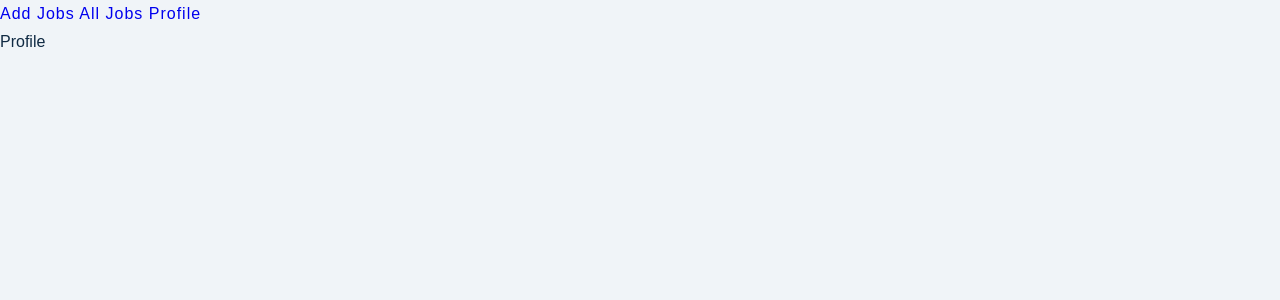
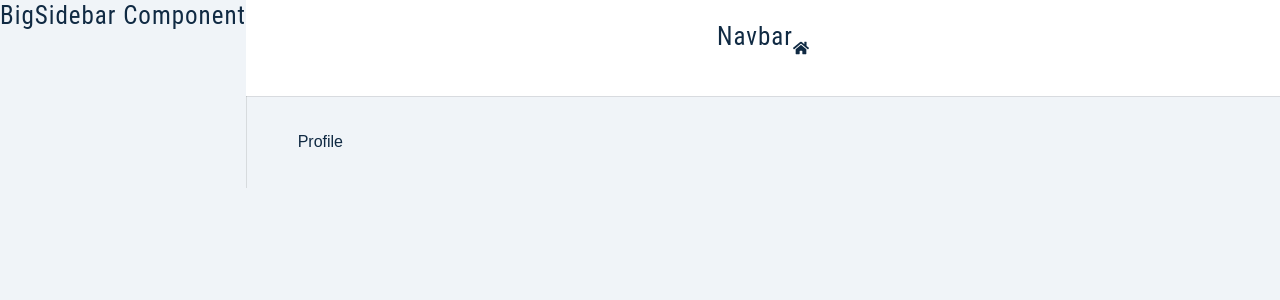
Before and after one commit to Rafael-Nicolau/MERN-Jobify, a React (Create React App) app in the folder client/: page /profile in a window 1280 px wide. Shown: the top 300 px of the page. Built offline with nearby package versions, Linux system fonts and the light colour scheme; sample sign-in values are in the browser's storage.

Commit message:
Create Navbar components and small adjustments

```diff
--- a/client/package.json
+++ b/client/package.json
@@ -11,6 +11,7 @@
     "normalize.css": "^8.0.1",
     "react": "^18.1.0",
     "react-dom": "^18.1.0",
+    "react-icons": "^4.4.0",
     "react-router-dom": "^6.3.0",
     "react-scripts": "5.0.1",
     "styled-components": "^5.3.5",
--- a/client/src/App.js
+++ b/client/src/App.js
@@ -1,5 +1,5 @@
 import { BrowserRouter, Routes, Route } from "react-router-dom";
-import { Register, Error, Landing } from "./pages";
+import { Register, Error, Landing, ProtectedRoute } from "./pages";
 import {
   Stats,
   SharedLayout,
@@ -11,7 +11,14 @@
   return (
     <BrowserRouter>
       <Routes>
-        <Route path="/" element={<SharedLayout />}>
+        <Route
+          path="/"
+          element={
+            <ProtectedRoute>
+              <SharedLayout />
+            </ProtectedRoute>
+          }
+        >
           <Route index element={<Stats />} />
           <Route path="profile" element={<Profile />} />
           <Route path="all-jobs" element={<AllJobs />} />
--- /dev/null
+++ b/client/src/components/BigSidebar.js
@@ -0,0 +1,10 @@
+import Wrapper from "../assets/wrappers/BigSidebar";
+
+const BigSidebar = () => {
+  return (
+    <Wrapper>
+      <h4>BigSidebar component</h4>
+    </Wrapper>
+  );
+};
+export default BigSidebar;
--- /dev/null
+++ b/client/src/components/Navbar.js
@@ -0,0 +1,12 @@
+import Wrapper from "../assets/wrappers/Navbar";
+import { FaHome } from "react-icons/fa";
+
+const Navbar = () => {
+  return (
+    <Wrapper>
+      <h4>navbar</h4>
+      <FaHome />
+    </Wrapper>
+  );
+};
+export default Navbar;
--- /dev/null
+++ b/client/src/components/SmallSidebar.js
@@ -0,0 +1,10 @@
+import Wrapper from "../assets/wrappers/SmallSidebar";
+
+const SmallSidebar = () => {
+  return (
+    <Wrapper>
+      <h4>small sidebar</h4>
+    </Wrapper>
+  );
+};
+export default SmallSidebar;
--- a/client/src/components/index.js
+++ b/client/src/components/index.js
@@ -1,5 +1,8 @@
 import FormRow from "./FormRow";
 import Logo from "./Logo";
 import Alert from "./Alert";
+import SmallSidebar from "./SmallSidebar";
+import BigSidebar from "./BigSidebar";
+import Navbar from "./Navbar";
 
-export { FormRow, Logo, Alert };
+export { FormRow, Logo, Alert, SmallSidebar, BigSidebar, Navbar };
--- /dev/null
+++ b/client/src/pages/ProtectedRoute.js
@@ -0,0 +1,11 @@
+import { Navigate } from "react-router-dom";
+import { useAppContext } from "../context/appContext";
+
+const ProtectedRoute = ({ children }) => {
+  const { user } = useAppContext();
+  if (!user) {
+    return <Navigate to="/landing"></Navigate>;
+  }
+  return children;
+};
+export default ProtectedRoute;
--- a/client/src/pages/dashboard/SharedLayout.js
+++ b/client/src/pages/dashboard/SharedLayout.js
@@ -1,15 +1,20 @@
 import { Outlet, Link } from "react-router-dom";
 import Wrapper from "../../assets/wrappers/SharedLayout";
+import { Navbar, BigSidebar, SmallSidebar } from "../../components";
 
 const SharedLayout = () => {
   return (
     <Wrapper>
-      <nav>
-        <Link to="add-job">Add Jobs </Link>
-        <Link to="all-jobs">All Jobs </Link>
-        <Link to="profile">Profile </Link>
-      </nav>
-      <Outlet />
+      <main className="dashboard">
+        <SmallSidebar />
+        <BigSidebar />
+        <div>
+          <Navbar />
+          <div className="dashboard-page">
+            <Outlet />
+          </div>
+        </div>
+      </main>
     </Wrapper>
   );
 };
--- a/client/src/pages/index.js
+++ b/client/src/pages/index.js
@@ -1,5 +1,6 @@
 import Register from "./Register";
 import Error from "./Error";
 import Landing from "./Landing";
+import ProtectedRoute from "./ProtectedRoute";
 
-export { Register, Error, Landing };
+export { Register, Error, Landing, ProtectedRoute };
```
Also changed, not shown: 1 other file (tests, documents, lock files or other folders).
